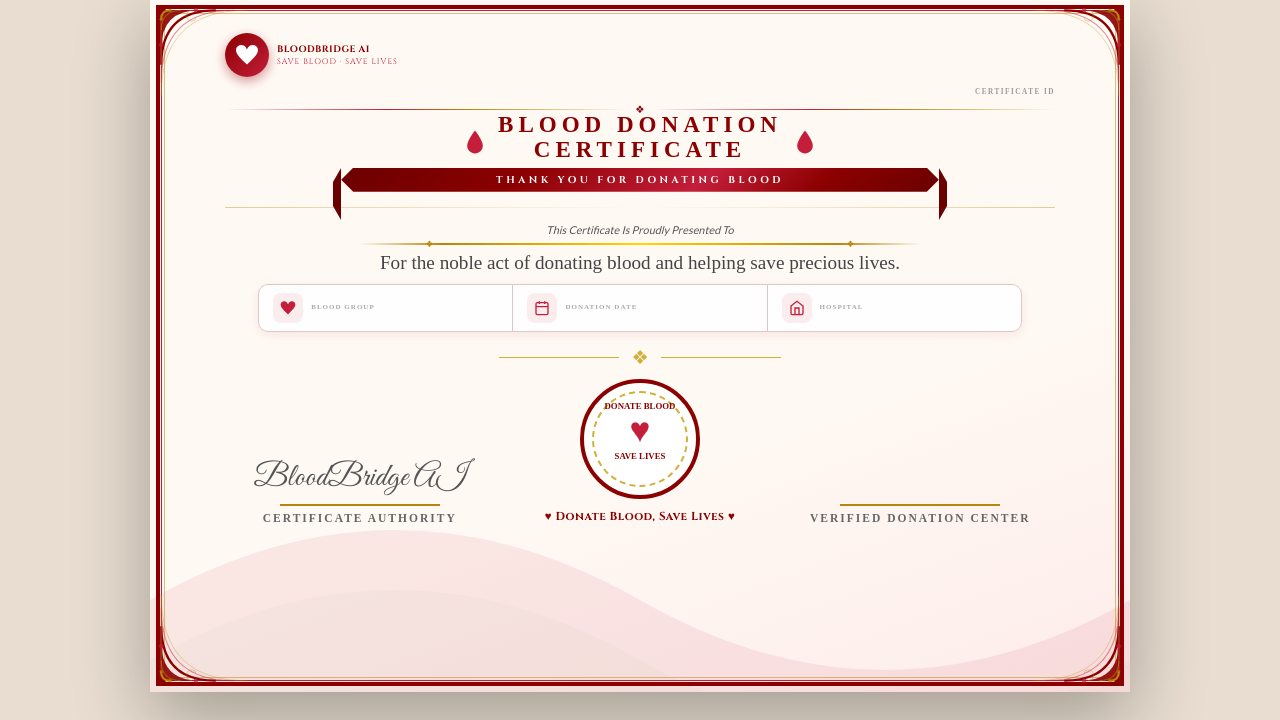
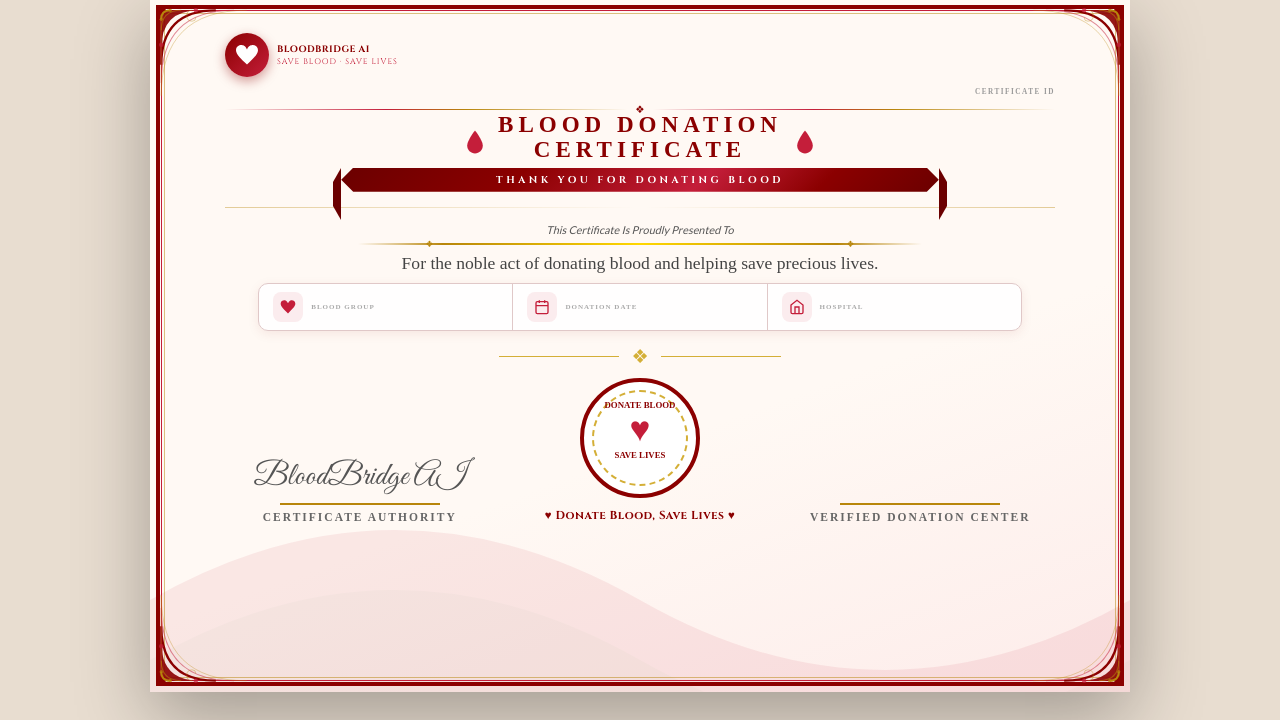
Before and after one commit to Sohail123-spec/bloodbridge-ai, a Flask app: template templates/certificate.html in a window 1280 px wide. Shown: the part 88-808 px from the top of the page. Run offline with Flask 3, Linux system fonts and the light colour scheme; the template is opened without the code that fills it, so the values that code supplies are empty; some libraries are stand-ins or nearby versions.

Commit message:
Certificate Updated

```diff
--- a/templates/certificate.html
+++ b/templates/certificate.html
@@ -127,12 +127,11 @@ body{background:#e8ddd0;min-height:100vh;display:flex;flex-direction:column;alig
 
 /* NOBLE TEXT */
 .noble-text{
-    font-size:clamp(.95rem,1.5vw,1.2rem);
+    font-size:clamp(.85rem,1.4vw,1.1rem);
     color:#444;
     text-align:center;
-    line-height:1.4;
+    line-height:1.5;
     margin-bottom:7px;
-    font-family:'Cormorant Garamond', serif;
 }
 
 /* INFO ROW */
```
